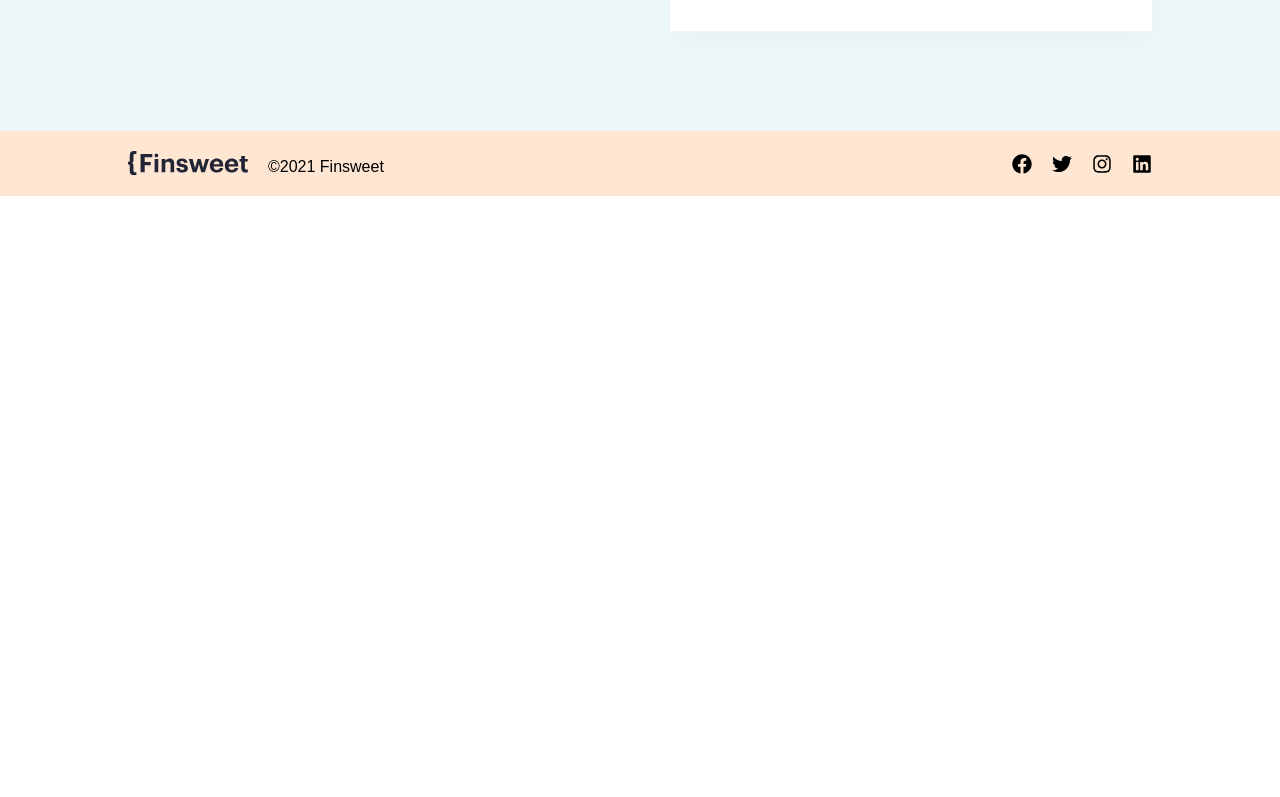
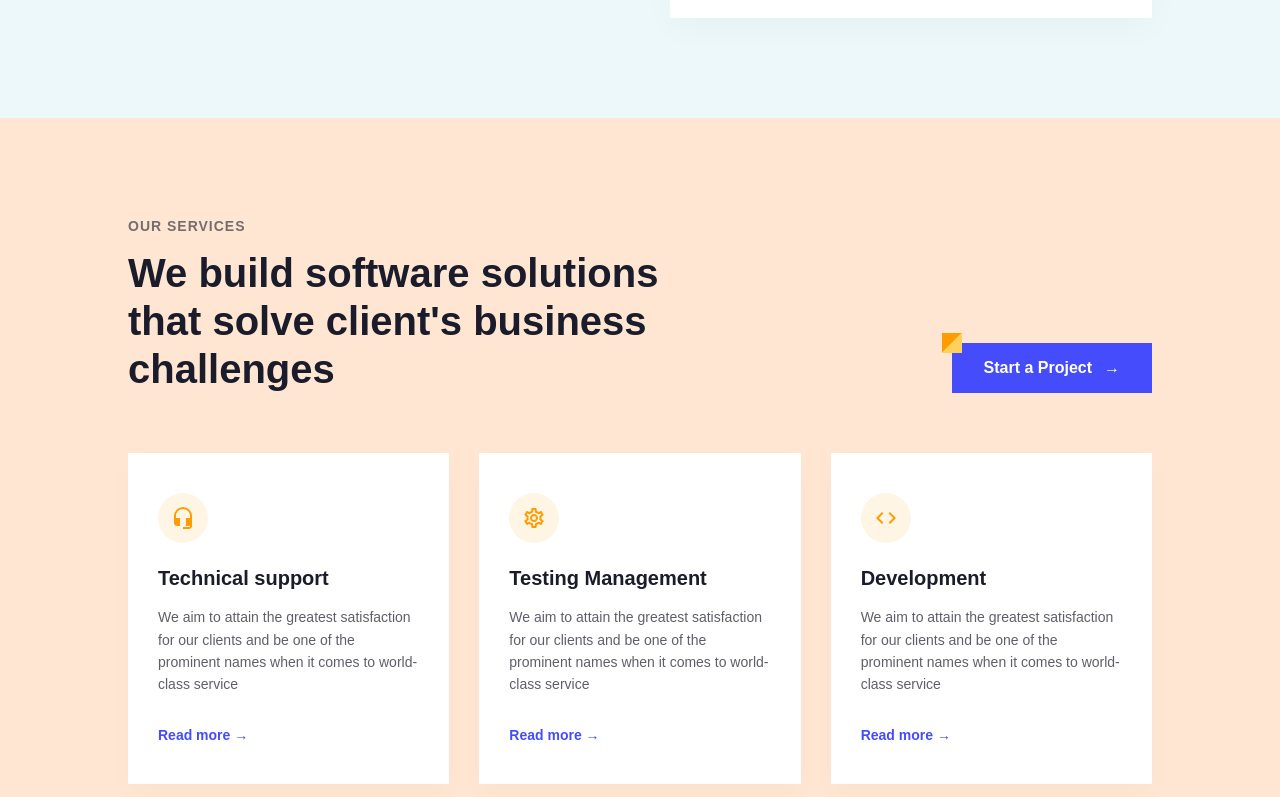
Before and after one commit to elbek1307/git-multipage-loyiha, a React (Vite) app: page /home in a window 1280 px wide. Shown: the part 2303-3100 px from the top of the page. Before the commit the page ends 2499 px from the top, so only its background shows below. Built offline with nearby package versions, Linux system fonts and the light colour scheme.

Commit message:
homeourservices css qoshildi

```diff
--- /dev/null
+++ b/src/Components/HomeOurServices/HomeOurServices.css
@@ -0,0 +1,161 @@
+.home_services {
+  padding: 100px 0;
+  background-color: #ffe6d2; /* Och shaftoli rang */
+  color: #1b1c2b;
+}
+
+.services_header {
+  display: flex;
+  justify-content: space-between;
+  align-items: flex-end;
+  gap: 40px;
+  margin-bottom: 60px;
+}
+
+.services_text {
+  flex: 1;
+  max-width: 600px;
+}
+
+.section_subtitle {
+  font-size: 14px;
+  font-weight: 600;
+  text-transform: uppercase;
+  opacity: 0.6;
+  margin-bottom: 15px;
+  display: block;
+  letter-spacing: 1px;
+}
+
+.section_title {
+  font-size: 40px;
+  font-weight: 700;
+  line-height: 1.2;
+  margin: 0;
+}
+
+.services_action {
+  flex-shrink: 0;
+}
+
+.start_project_btn {
+  background-color: #444cfc;
+  color: #fff;
+  border: none;
+  padding: 16px 32px;
+  font-size: 16px;
+  font-weight: 600;
+  cursor: pointer;
+  display: flex;
+  align-items: center;
+  gap: 12px;
+  position: relative;
+  transition: all 0.3s ease;
+}
+
+/* Tugma tepadagi bezak */
+.start_project_btn::before {
+  content: '';
+  position: absolute;
+  top: -10px;
+  left: -10px;
+  width: 20px;
+  height: 20px;
+  background: linear-gradient(135deg, #ff9d00 50%, #ffd05b 50%);
+  z-index: 0;
+}
+
+.start_project_btn:hover {
+  background-color: #3139da;
+}
+
+.services_cards {
+  display: grid;
+  grid-template-columns: repeat(3, 1fr);
+  gap: 30px;
+}
+
+.service_card {
+  background-color: #ffffff;
+  padding: 40px 30px;
+  position: relative;
+  transition: all 0.3s ease;
+  cursor: pointer;
+  box-shadow: 0 10px 30px rgba(0,0,0,0.02);
+}
+
+.service_card:hover {
+  transform: translateY(-10px);
+  box-shadow: 0 20px 40px rgba(0,0,0,0.08);
+}
+
+/* Hover bo'lganda paydo bo'ladigan pastki chiziq */
+.service_card::after {
+  content: '';
+  position: absolute;
+  bottom: 0;
+  left: 0;
+  width: 100%;
+  height: 6px;
+  background: linear-gradient(to right, #ff9d00 33%, #ffd05b 33%, #ffd05b 66%, #444cfc 66%);
+  opacity: 0;
+  transition: all 0.3s ease;
+}
+
+.service_card:hover::after {
+  opacity: 1;
+}
+
+.s_icon_box {
+  width: 50px;
+  height: 50px;
+  background-color: rgba(255, 157, 0, 0.1);
+  border-radius: 50%;
+  display: flex;
+  align-items: center;
+  justify-content: center;
+  margin-bottom: 24px;
+}
+
+.s_icon {
+  font-size: 24px;
+  color: #ff9d00;
+}
+
+.s_card_title {
+  font-size: 20px;
+  font-weight: 700;
+  margin-bottom: 16px;
+}
+
+.s_card_desc {
+  font-size: 14px;
+  line-height: 1.6;
+  opacity: 0.7;
+  margin-bottom: 30px;
+}
+
+.s_read_more {
+  text-decoration: none;
+  font-size: 14px;
+  font-weight: 600;
+  color: #444cfc;
+}
+
+
+@media (max-width: 992px) {
+  .services_header {
+    flex-direction: column;
+    align-items: flex-start;
+    gap: 20px;
+  }
+  .services_cards {
+    grid-template-columns: repeat(2, 1fr);
+  }
+}
+
+@media (max-width: 768px) {
+  .home_services { padding: 60px 0; }
+  .section_title { font-size: 32px; }
+  .services_cards { grid-template-columns: 1fr; }
+}
--- a/src/Pages/HomePages/Home.jsx
+++ b/src/Pages/HomePages/Home.jsx
@@ -3,6 +3,8 @@ import React from 'react';
 import Hero from '../../Components/Hero/Hero';
 import AboutUs from '../../Components/AboutUs/AboutUs';
 import OurExpertise from '../../Components/OurExpertise/OurExpertise';
+import HomeOurServices from '../../Components/HomeOurServices/HomeOurServices';
+
 
 const Home = () => {
   return (
@@ -10,6 +12,7 @@ const Home = () => {
    <Hero />
     <AboutUs />
     <OurExpertise />
+    <HomeOurServices />
   </>
   );
 };
```
Also changed, not shown: src/Components/OurProcess/OurProcess.jsx (added).
